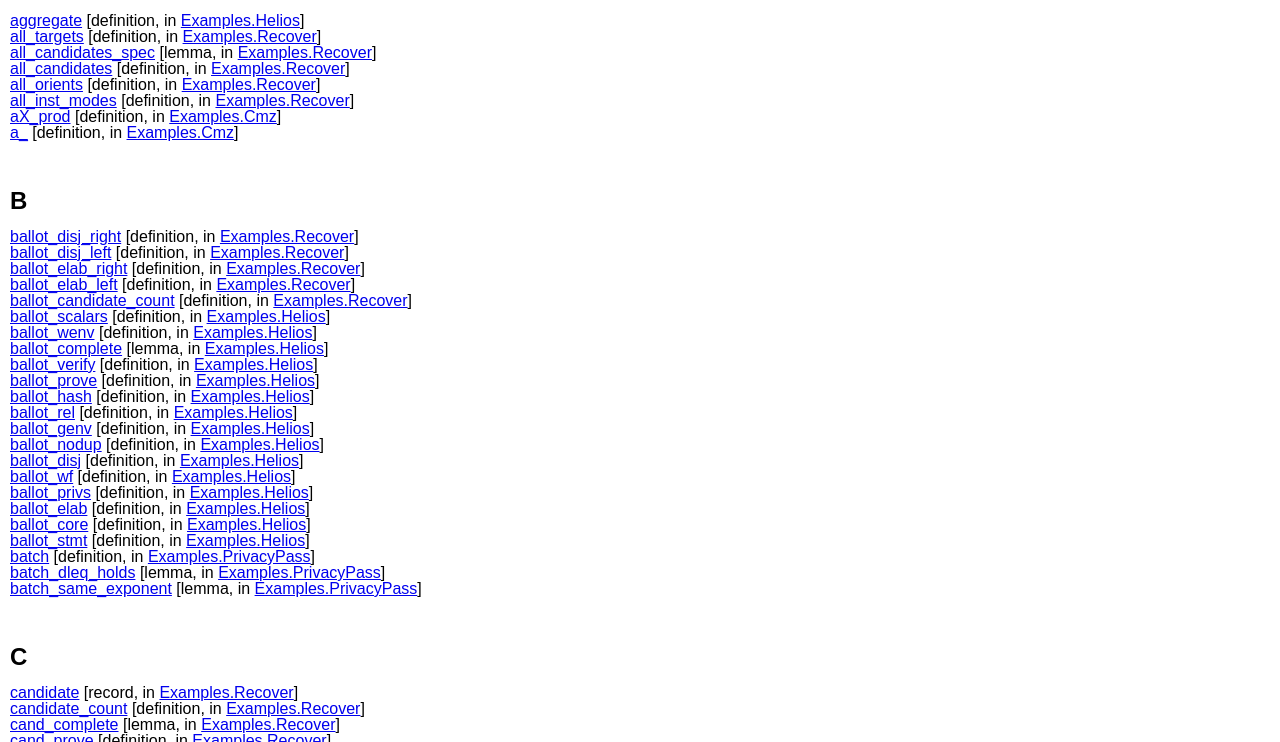
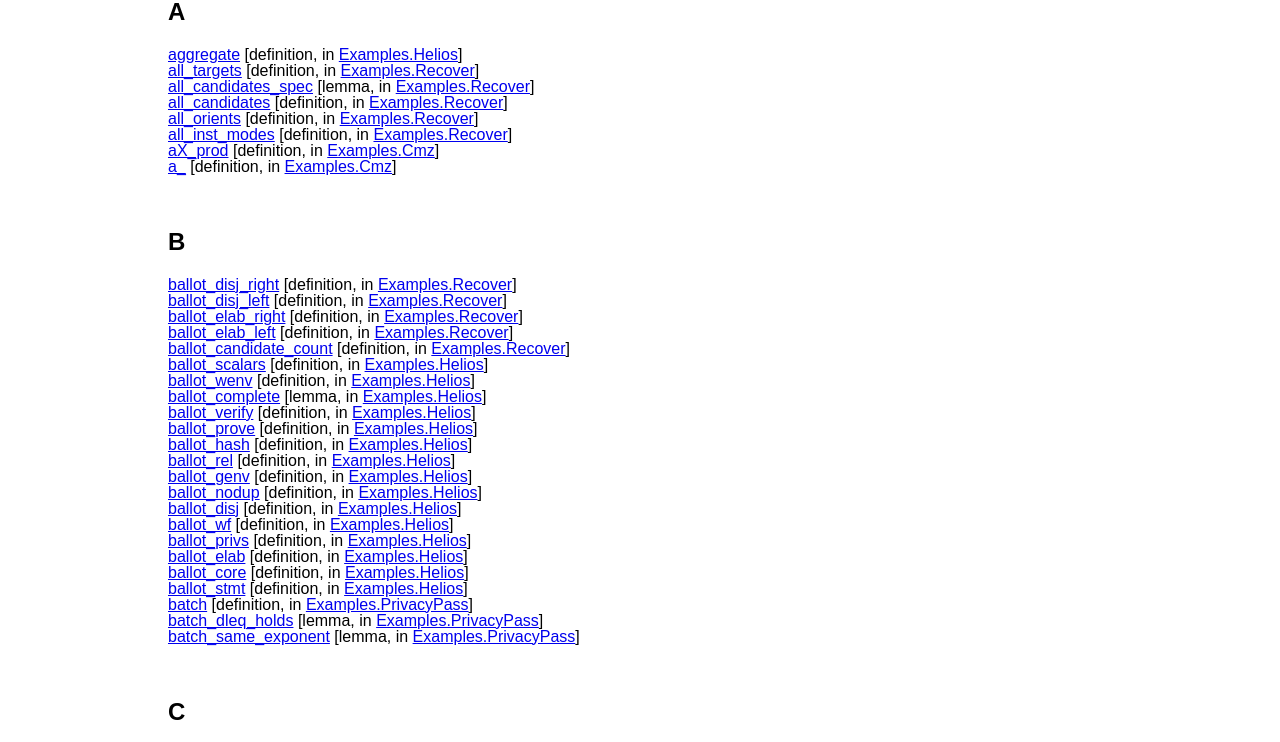
Before and after one commit to mukeshtiwari/SigmaLang, a plain HTML site: page docs/Examples/index.html in a window 1280 px wide. Shown: the part 319-1061 px from the top of the page. Drawn offline with Linux system fonts and the light colour scheme.

Commit message:
Documentation: centre the page
The pages were pinned to the left edge. rocqdoc bounds the prose
column, .doc is capped at 40em, but nothing bounds the page, so on a
wide monitor the content sat hard left with a large empty band beside
it.

make-docs.sh now appends a short layout block to rocqdoc's own
stylesheet rather than replacing it. The page is centred at 62em, the
prose column widened from 40em to 46em, which suits sources that are
mostly prose, and the leading opened from 125% to 1.55. Code keeps a
tighter rhythm and a long line scrolls inside its own block instead of
widening the page.

The block changes no colour, so the pages still look like stock
rocqdoc, which is what the reference site uses. Appending rather than
replacing also means a rocqdoc upgrade is picked up rather than
silently overridden, and the block is small enough to read.

A note on the diagnosis, since the first one was wrong. I had said
prose ran the full window width, measuring a 1100-character paragraph
in the source and assuming it rendered as one long line. It does not:
the stock stylesheet already caps .doc. The fault was that the page
was never centred, which is a smaller problem with a smaller fix.

```diff
--- a/docs/Algebra/coqdoc.css
+++ b/docs/Algebra/coqdoc.css
@@ -336,3 +336,26 @@
     border: 2px solid #D4D4D4;
     background-color: #e5eecc;
 }
+
+/* ---------------------------------------------------------------
+   Appended by make-docs.sh.  Layout only: no colours are changed.
+
+   rocqdoc bounds the prose column (.doc is capped at 40em) but not
+   the page, so on a wide monitor the content hugs the left edge with
+   a large empty band to its right.  These rules centre the page and
+   open the leading a little.  The prose column is widened slightly
+   too, since 40em is narrow for sources that are mostly prose.
+   --------------------------------------------------------------- */
+
+#page { max-width: 62em; margin: 0 auto; }
+
+#main { padding: 1.25rem 1.5rem 4rem; }
+
+#main .doc { max-width: 46em; line-height: 1.55; padding: 10px 0; }
+
+/* Code keeps a tighter rhythm than prose, and a long line scrolls
+   within its own block rather than widening the page. */
+div.code { line-height: 1.45; overflow-x: auto; }
+
+/* Headings need a little room now that the body has leading. */
+#main h1, #main h2, #main h3 { line-height: 1.25; }
--- a/docs/Compiler/coqdoc.css
+++ b/docs/Compiler/coqdoc.css
@@ -336,3 +336,26 @@
     border: 2px solid #D4D4D4;
     background-color: #e5eecc;
 }
+
+/* ---------------------------------------------------------------
+   Appended by make-docs.sh.  Layout only: no colours are changed.
+
+   rocqdoc bounds the prose column (.doc is capped at 40em) but not
+   the page, so on a wide monitor the content hugs the left edge with
+   a large empty band to its right.  These rules centre the page and
+   open the leading a little.  The prose column is widened slightly
+   too, since 40em is narrow for sources that are mostly prose.
+   --------------------------------------------------------------- */
+
+#page { max-width: 62em; margin: 0 auto; }
+
+#main { padding: 1.25rem 1.5rem 4rem; }
+
+#main .doc { max-width: 46em; line-height: 1.55; padding: 10px 0; }
+
+/* Code keeps a tighter rhythm than prose, and a long line scrolls
+   within its own block rather than widening the page. */
+div.code { line-height: 1.45; overflow-x: auto; }
+
+/* Headings need a little room now that the body has leading. */
+#main h1, #main h2, #main h3 { line-height: 1.25; }
--- a/docs/Crypto/coqdoc.css
+++ b/docs/Crypto/coqdoc.css
@@ -336,3 +336,26 @@
     border: 2px solid #D4D4D4;
     background-color: #e5eecc;
 }
+
+/* ---------------------------------------------------------------
+   Appended by make-docs.sh.  Layout only: no colours are changed.
+
+   rocqdoc bounds the prose column (.doc is capped at 40em) but not
+   the page, so on a wide monitor the content hugs the left edge with
+   a large empty band to its right.  These rules centre the page and
+   open the leading a little.  The prose column is widened slightly
+   too, since 40em is narrow for sources that are mostly prose.
+   --------------------------------------------------------------- */
+
+#page { max-width: 62em; margin: 0 auto; }
+
+#main { padding: 1.25rem 1.5rem 4rem; }
+
+#main .doc { max-width: 46em; line-height: 1.55; padding: 10px 0; }
+
+/* Code keeps a tighter rhythm than prose, and a long line scrolls
+   within its own block rather than widening the page. */
+div.code { line-height: 1.45; overflow-x: auto; }
+
+/* Headings need a little room now that the body has leading. */
+#main h1, #main h2, #main h3 { line-height: 1.25; }
--- a/docs/Examples/coqdoc.css
+++ b/docs/Examples/coqdoc.css
@@ -336,3 +336,26 @@
     border: 2px solid #D4D4D4;
     background-color: #e5eecc;
 }
+
+/* ---------------------------------------------------------------
+   Appended by make-docs.sh.  Layout only: no colours are changed.
+
+   rocqdoc bounds the prose column (.doc is capped at 40em) but not
+   the page, so on a wide monitor the content hugs the left edge with
+   a large empty band to its right.  These rules centre the page and
+   open the leading a little.  The prose column is widened slightly
+   too, since 40em is narrow for sources that are mostly prose.
+   --------------------------------------------------------------- */
+
+#page { max-width: 62em; margin: 0 auto; }
+
+#main { padding: 1.25rem 1.5rem 4rem; }
+
+#main .doc { max-width: 46em; line-height: 1.55; padding: 10px 0; }
+
+/* Code keeps a tighter rhythm than prose, and a long line scrolls
+   within its own block rather than widening the page. */
+div.code { line-height: 1.45; overflow-x: auto; }
+
+/* Headings need a little room now that the body has leading. */
+#main h1, #main h2, #main h3 { line-height: 1.25; }
--- a/docs/Probability/coqdoc.css
+++ b/docs/Probability/coqdoc.css
@@ -336,3 +336,26 @@
     border: 2px solid #D4D4D4;
     background-color: #e5eecc;
 }
+
+/* ---------------------------------------------------------------
+   Appended by make-docs.sh.  Layout only: no colours are changed.
+
+   rocqdoc bounds the prose column (.doc is capped at 40em) but not
+   the page, so on a wide monitor the content hugs the left edge with
+   a large empty band to its right.  These rules centre the page and
+   open the leading a little.  The prose column is widened slightly
+   too, since 40em is narrow for sources that are mostly prose.
+   --------------------------------------------------------------- */
+
+#page { max-width: 62em; margin: 0 auto; }
+
+#main { padding: 1.25rem 1.5rem 4rem; }
+
+#main .doc { max-width: 46em; line-height: 1.55; padding: 10px 0; }
+
+/* Code keeps a tighter rhythm than prose, and a long line scrolls
+   within its own block rather than widening the page. */
+div.code { line-height: 1.45; overflow-x: auto; }
+
+/* Headings need a little room now that the body has leading. */
+#main h1, #main h2, #main h3 { line-height: 1.25; }
--- a/docs/Utility/coqdoc.css
+++ b/docs/Utility/coqdoc.css
@@ -336,3 +336,26 @@
     border: 2px solid #D4D4D4;
     background-color: #e5eecc;
 }
+
+/* ---------------------------------------------------------------
+   Appended by make-docs.sh.  Layout only: no colours are changed.
+
+   rocqdoc bounds the prose column (.doc is capped at 40em) but not
+   the page, so on a wide monitor the content hugs the left edge with
+   a large empty band to its right.  These rules centre the page and
+   open the leading a little.  The prose column is widened slightly
+   too, since 40em is narrow for sources that are mostly prose.
+   --------------------------------------------------------------- */
+
+#page { max-width: 62em; margin: 0 auto; }
+
+#main { padding: 1.25rem 1.5rem 4rem; }
+
+#main .doc { max-width: 46em; line-height: 1.55; padding: 10px 0; }
+
+/* Code keeps a tighter rhythm than prose, and a long line scrolls
+   within its own block rather than widening the page. */
+div.code { line-height: 1.45; overflow-x: auto; }
+
+/* Headings need a little room now that the body has leading. */
+#main h1, #main h2, #main h3 { line-height: 1.25; }
```
Also changed, not shown: 1 other file.
